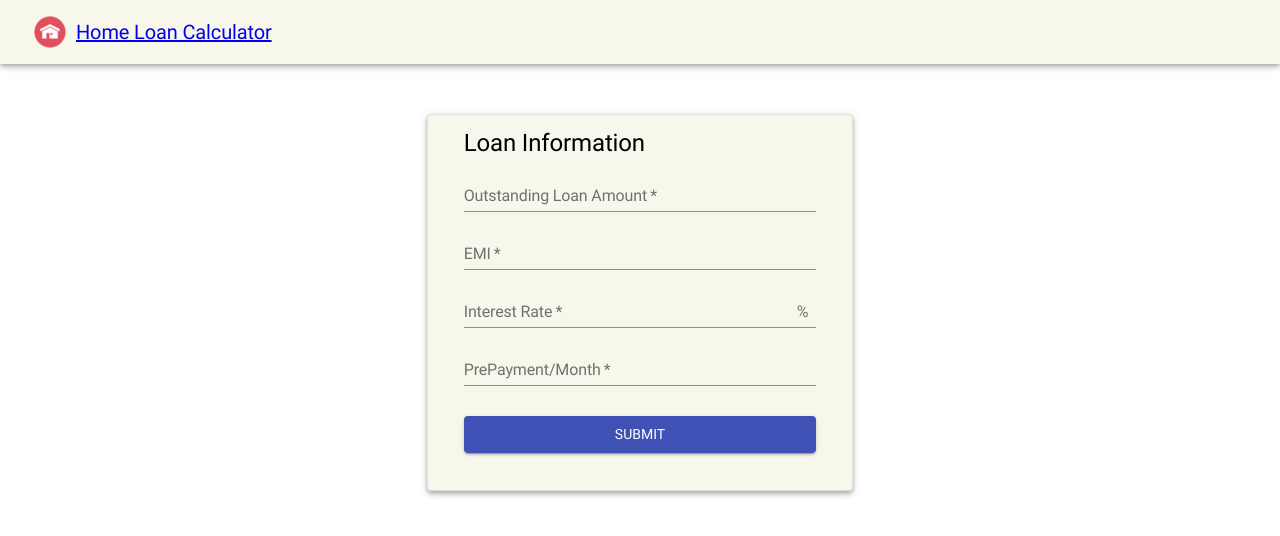
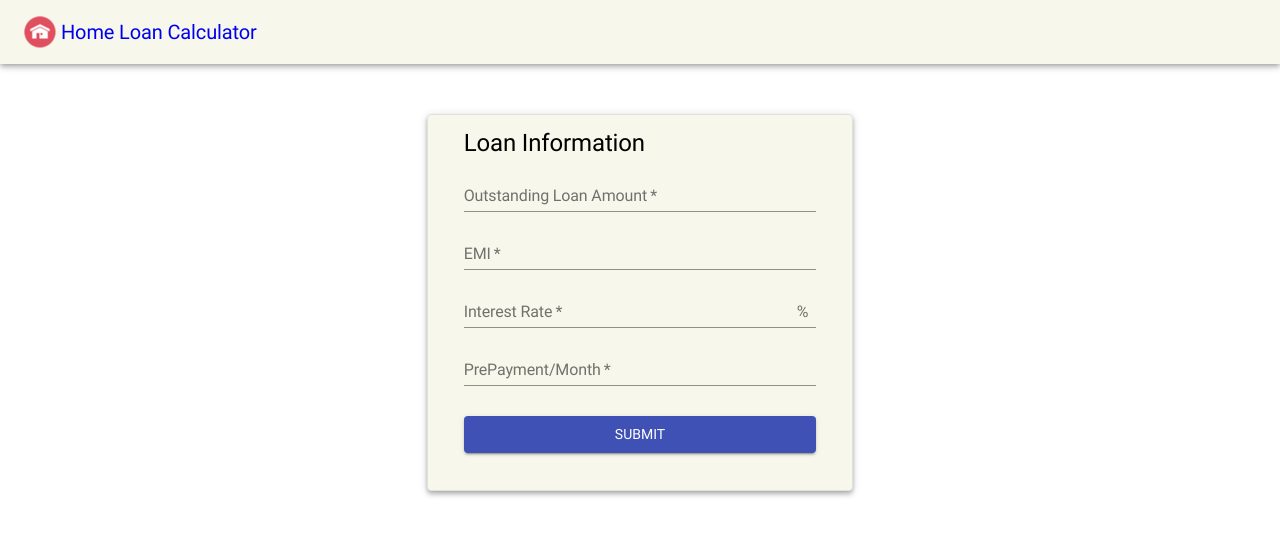
Before and after one commit to patelvimal/HomeLoanScheduler, a Next.js app: page / in a window 1280 px wide. Shown: the top 536 px of the page. Built offline with nearby package versions, Linux system fonts and the light colour scheme.

Commit message:
Fixed Header styling issue

```diff
--- a/src/assets/App.scss
+++ b/src/assets/App.scss
@@ -11,7 +11,20 @@ body {
   -moz-osx-font-smoothing: grayscale;
 }
 
+.header {
+  background: #f7f7eb ;
+  color: rgba(0, 0, 0, 0.87);
+  box-shadow: 0px 2px 4px -1px rgba(0,0,0,0.2), 0px 4px 5px 0px rgba(0,0,0,0.14), 0px 1px 10px 0px rgba(0,0,0,0.12)
+}
 
+.headerIcon {
+  margin: '0 10px'
+}
+
+.link {
+  margin-left: 5px;
+  text-decoration: initial;
+}
 
 // .container {
 //   width: 40%;
--- a/src/components/Header.jsx
+++ b/src/components/Header.jsx
@@ -21,14 +21,13 @@ const useStyles = makeStyles({
 });
 
 const Header = () => {
-	const classes = useStyles();
 	return (
-		<AppBar position="static" color="primary" elevation={0} className={classes.root}>
+		<AppBar position="static" color="primary" elevation={0} className='header'>
 			<Toolbar>
-					<img src='./appIcon.png' className={classes.headerIcon}></img>
+					<img src='./appIcon.png' className='headerIcon'></img>
 					<Typography variant="h6" color="inherit" noWrap>
-						<Link href="/about" className={classes.link}>
-          					<a>	Home Loan Calculator</a>
+						<Link href="/about" >
+          					<a className='link'>	Home Loan Calculator</a>
         				</Link>
 					</Typography>
 			</Toolbar>
--- a/src/pages/index.js
+++ b/src/pages/index.js
@@ -7,4 +7,4 @@ const Index = () => {
   )
 }
 
-export default Index
+export default Index;
```
